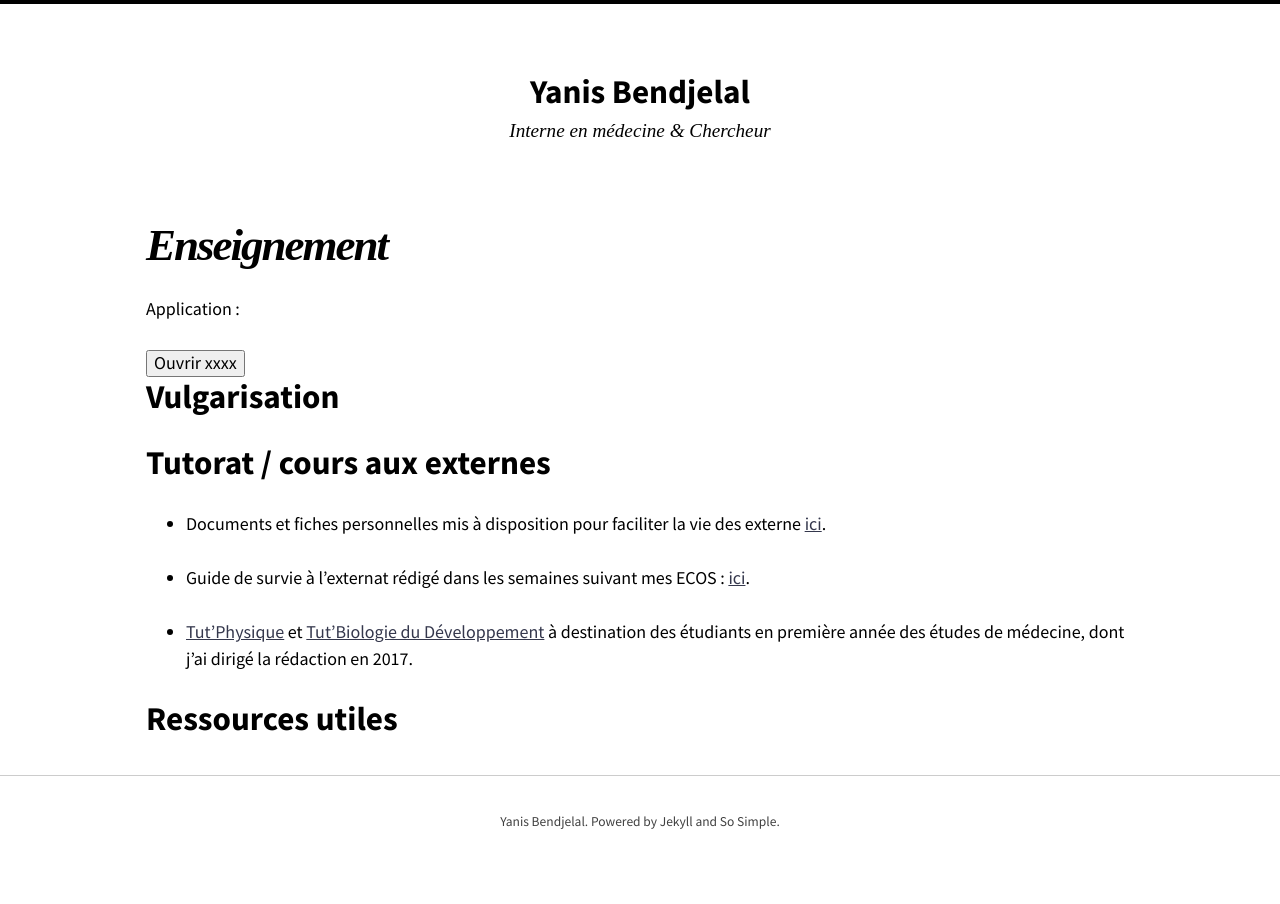
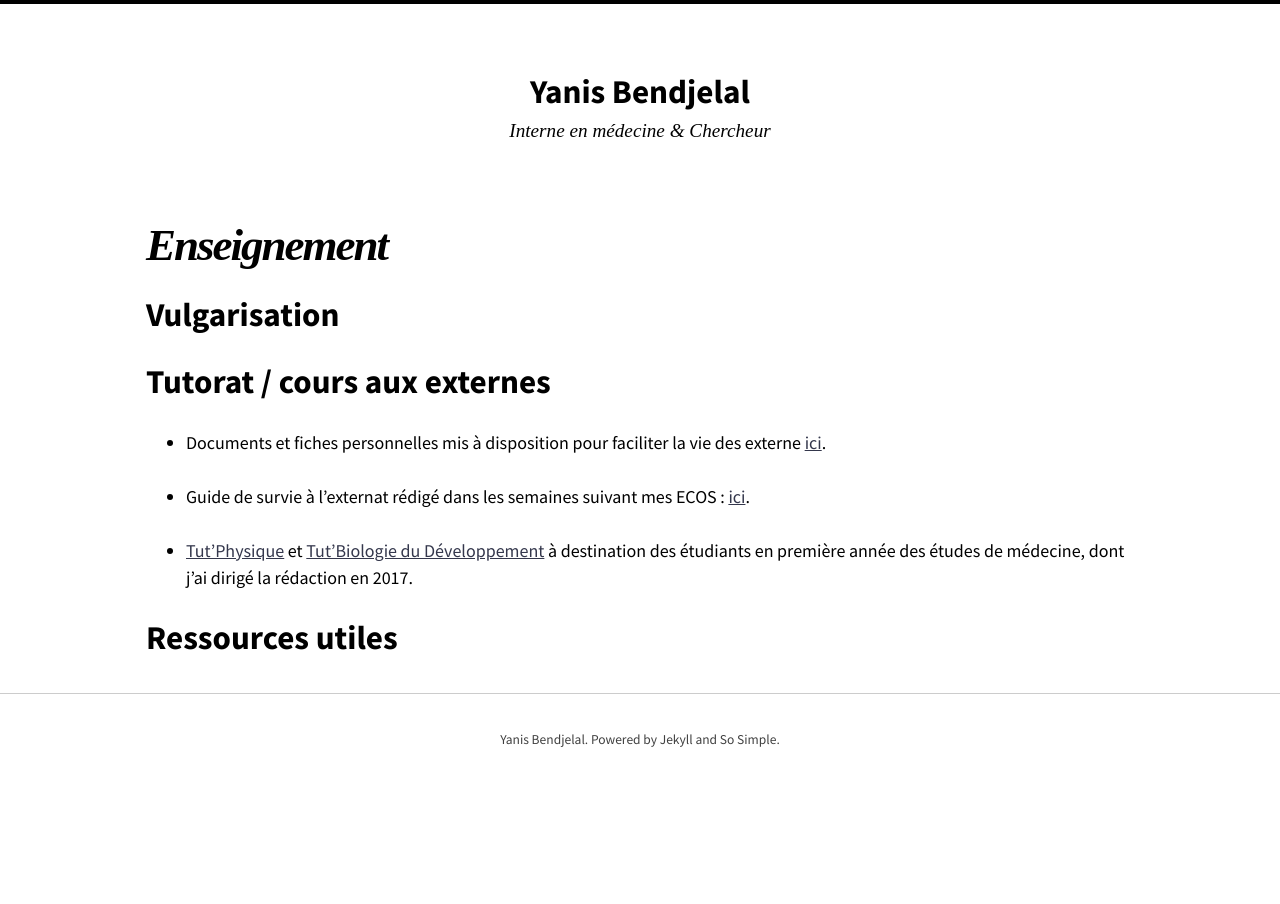
Before and after one commit to Bendjelal/bendjelal.github.io, a Jekyll site: the page built from enseignement.md, in a window 1280 px wide. Built offline with Jekyll 4.4.1, drawn with Linux system fonts in a browser that asks for light colours; nearby versions of some CDN libraries.

Commit message:
Update enseignement.md

```diff
--- a/enseignement.md
+++ b/enseignement.md
@@ -3,22 +3,6 @@ title: Enseignement
 layout: page
 permalink: /enseignement/
 ---
-
-
-
-<html lang="fr">
-<head>
-    <meta charset="UTF-8">
-    <meta name="viewport" content="width=device-width, initial-scale=1.0">
-    <title>Mon Site Web</title>
-</head>
-<body>
-    <p> Application  :</p>
-    <a href="https://allergocalendar.streamlit.app/" target="_blank">
-        <button>Ouvrir xxxx</button>
-    </a>
-</body>
-</html>
 
 # Vulgarisation
 
```
